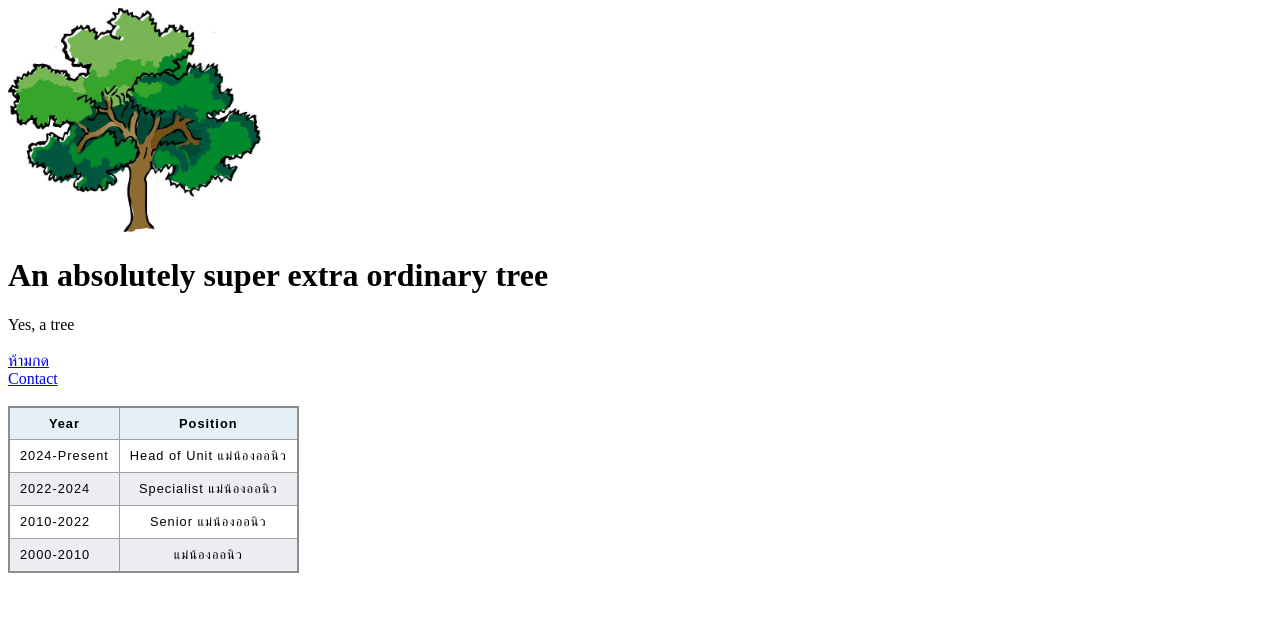
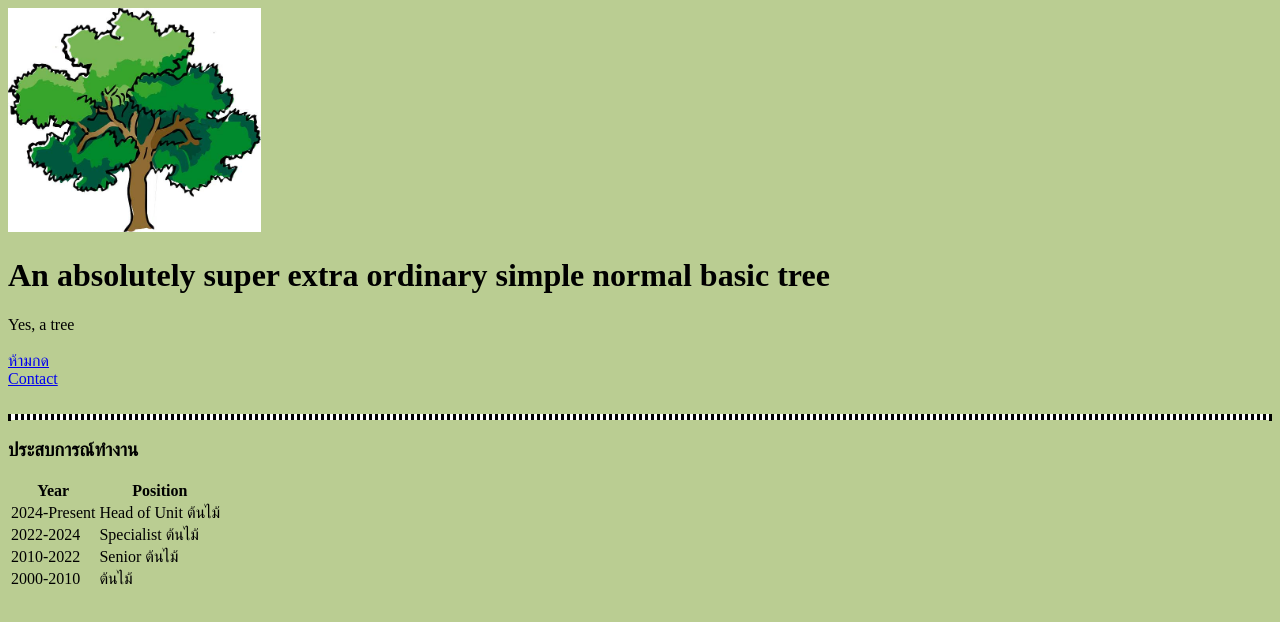
Before and after one commit to Lunatix14/mypage2024, a plain HTML site: page index.html in a window 1280 px wide. Drawn offline with Linux system fonts and the light colour scheme.

Commit message:
ตกแต่งสีให้สวยงามโดยใช้ CSS

```diff
--- a/index.html
+++ b/index.html
@@ -4,23 +4,32 @@
     <meta charset="UTF-8">
     <meta name="viewport" content="width=device-width, initial-scale=1.0">
     <title>Homepage</title>
-    <link rel="stylesheet" href="styles.css">
+    <!--<link rel="stylesheet" href="styles.css">-->
+    <style>
+        body {
+        background-color: #BACD92;
+        }
+        hr {
+        background-color:white;
+        }
+        </style>
 </head>
 <body>
     <img src="tree.jpg" style="width: 20%; height: auto;">
-    <h1>An absolutely super extra ordinary tree</h1>
+    <h1>An absolutely super extra ordinary simple normal basic tree</h1>
     <h7>Yes, a tree</h7><br><br>
     <a href="https://www.gosoft.co.th/">ห้ามกด</a>
     <br>
     <a href="contact.html">Contact</a>
     <br>
     <br>
-    <!--<h3>ประสบการณ์ทำงาน</h3>
-    <ul>
-        <li>2024-Present : Head of Unit แม่น้องออนิว</li>
-        <li>2022-2024 : Specialist แม่น้องออนิว</li>
-        <li>2010-2022 : Senior แม่น้องออนิว</li>
-        <li>2000-2010 : แม่น้องออนิว</li>
+    <hr style="border: dotted;">
+    <h3>ประสบการณ์ทำงาน</h3>
+    <!--<ul>
+        <li>2024-Present : Head of Unit ต้นไม้</li>
+        <li>2022-2024 : Specialist ต้นไม้</li>
+        <li>2010-2022 : Senior ต้นไม้</li>
+        <li>2000-2010 : ต้นไม้</li>
     </ul>-->
 
     <!--ทำให้ list นำเสนอออกมาเป็น Table-->
@@ -37,19 +46,19 @@
             </thead>
         <tr>
             <td>2024-Present</td>
-            <td>Head of Unit แม่น้องออนิว</td>
+            <td>Head of Unit ต้นไม้</td>
         </tr>
         <tr>
             <td>2022-2024</td>
-            <td>Specialist แม่น้องออนิว</td>
+            <td>Specialist ต้นไม้</td>
         </tr>
         <tr>
             <td>2010-2022</td>
-            <td>Senior แม่น้องออนิว</td>
+            <td>Senior ต้นไม้</td>
         </tr>
         <tr>
             <td>2000-2010</td>
-            <td>แม่น้องออนิว</td>
+            <td>ต้นไม้</td>
         </tr>
     </table>
 </body>
```
